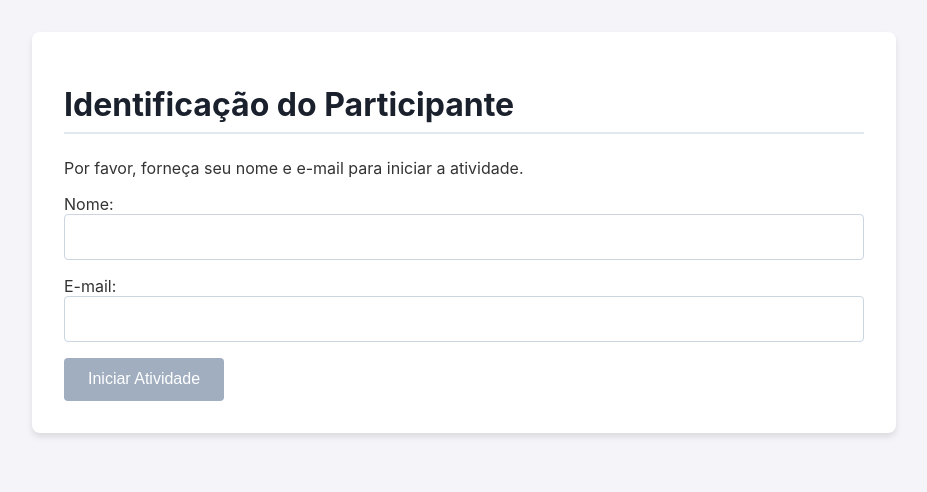
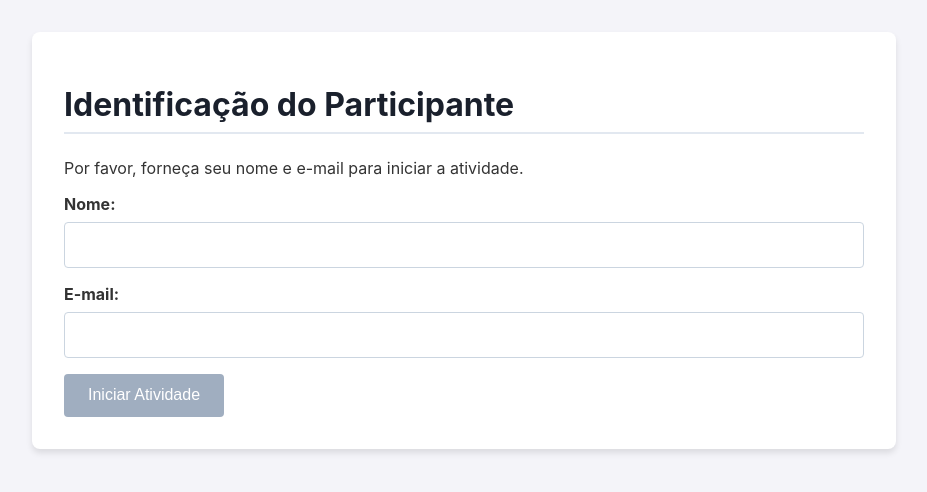
Before and after one commit to foolnando/evaluate_adr_front, a Next.js app in the folder frontend/: page / in a window 1280 px wide. Shown: the top 492 px of the page, without its empty margins (176-1103 px from the left). Built offline with nearby package versions, Linux system fonts and the light colour scheme.

Commit message:
Fix GitHub Pages styling: add basePath and inline styles for better compatibility

```diff
--- a/frontend/next.config.ts
+++ b/frontend/next.config.ts
@@ -6,8 +6,9 @@ const nextConfig: NextConfig = {
   images: {
     unoptimized: true
   },
-  // Para GitHub Pages, você pode precisar configurar o basePath
-  // basePath: process.env.NODE_ENV === 'production' ? '/seu-repositorio' : '',
+  // Para GitHub Pages, configure o basePath com o nome do repositório
+  basePath: process.env.NODE_ENV === 'production' ? '/evaluate_adr_front' : '',
+  assetPrefix: process.env.NODE_ENV === 'production' ? '/evaluate_adr_front/' : '',
 };
 
 export default nextConfig;
--- a/frontend/pages/index.js
+++ b/frontend/pages/index.js
@@ -15,27 +15,71 @@ export default function HomePage() {
   };
 
   return (
-    <main>
-      <h1>Identificação do Participante</h1>
+    <main style={{
+      maxWidth: '800px',
+      margin: '2rem auto',
+      padding: '2rem',
+      backgroundColor: 'white',
+      borderRadius: '8px',
+      boxShadow: '0 4px 6px rgba(0, 0, 0, 0.1)',
+      fontFamily: '-apple-system, BlinkMacSystemFont, Segoe UI, Roboto, sans-serif'
+    }}>
+      <h1 style={{
+        color: '#1a202c',
+        borderBottom: '2px solid #e2e8f0',
+        paddingBottom: '0.5rem',
+        marginBottom: '1.5rem'
+      }}>Identificação do Participante</h1>
       <p>Por favor, forneça seu nome e e-mail para iniciar a atividade.</p>
       <form onSubmit={handleSubmit}>
-        <label htmlFor="nome">Nome:</label>
+        <label htmlFor="nome" style={{ display: 'block', marginBottom: '0.5rem', fontWeight: 'bold' }}>Nome:</label>
         <input
           type="text"
           id="nome"
           value={nome}
           onChange={(e) => setNome(e.target.value)}
           required
+          style={{
+            width: '100%',
+            padding: '0.8rem',
+            marginBottom: '1rem',
+            borderRadius: '4px',
+            border: '1px solid #cbd5e0',
+            fontSize: '1rem',
+            boxSizing: 'border-box'
+          }}
         />
-        <label htmlFor="email">E-mail:</label>
+        <label htmlFor="email" style={{ display: 'block', marginBottom: '0.5rem', fontWeight: 'bold' }}>E-mail:</label>
         <input
           type="email"
           id="email"
           value={email}
           onChange={(e) => setEmail(e.target.value)}
           required
+          style={{
+            width: '100%',
+            padding: '0.8rem',
+            marginBottom: '1rem',
+            borderRadius: '4px',
+            border: '1px solid #cbd5e0',
+            fontSize: '1rem',
+            boxSizing: 'border-box'
+          }}
         />
-        <button type="submit" disabled={!nome || !email}>
+        <button
+          type="submit"
+          disabled={!nome || !email}
+          style={{
+            backgroundColor: (!nome || !email) ? '#a0aec0' : '#4299e1',
+            color: 'white',
+            border: 'none',
+            padding: '0.8rem 1.5rem',
+            borderRadius: '4px',
+            fontSize: '1rem',
+            cursor: (!nome || !email) ? 'not-allowed' : 'pointer',
+            transition: 'background-color 0.2s'
+          }}
+        >
           Iniciar Atividade
         </button>
       </form>
```
